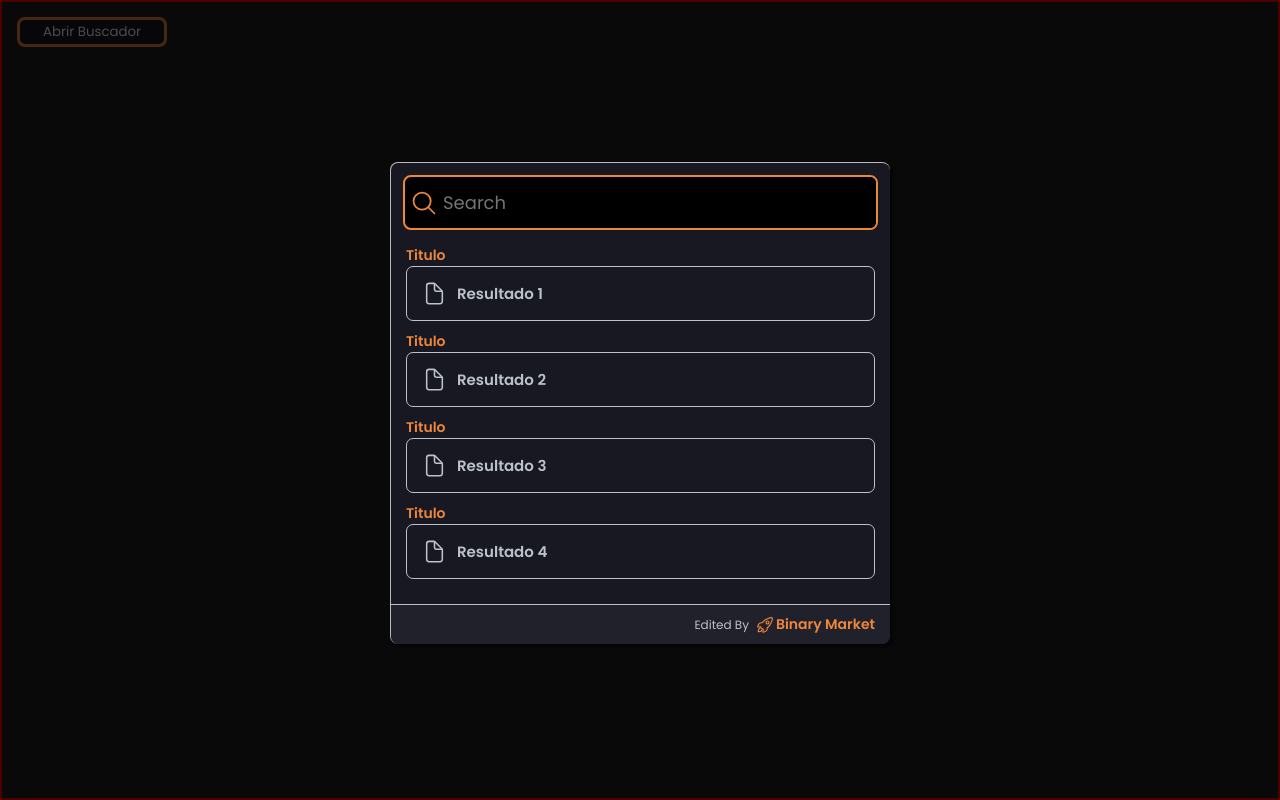
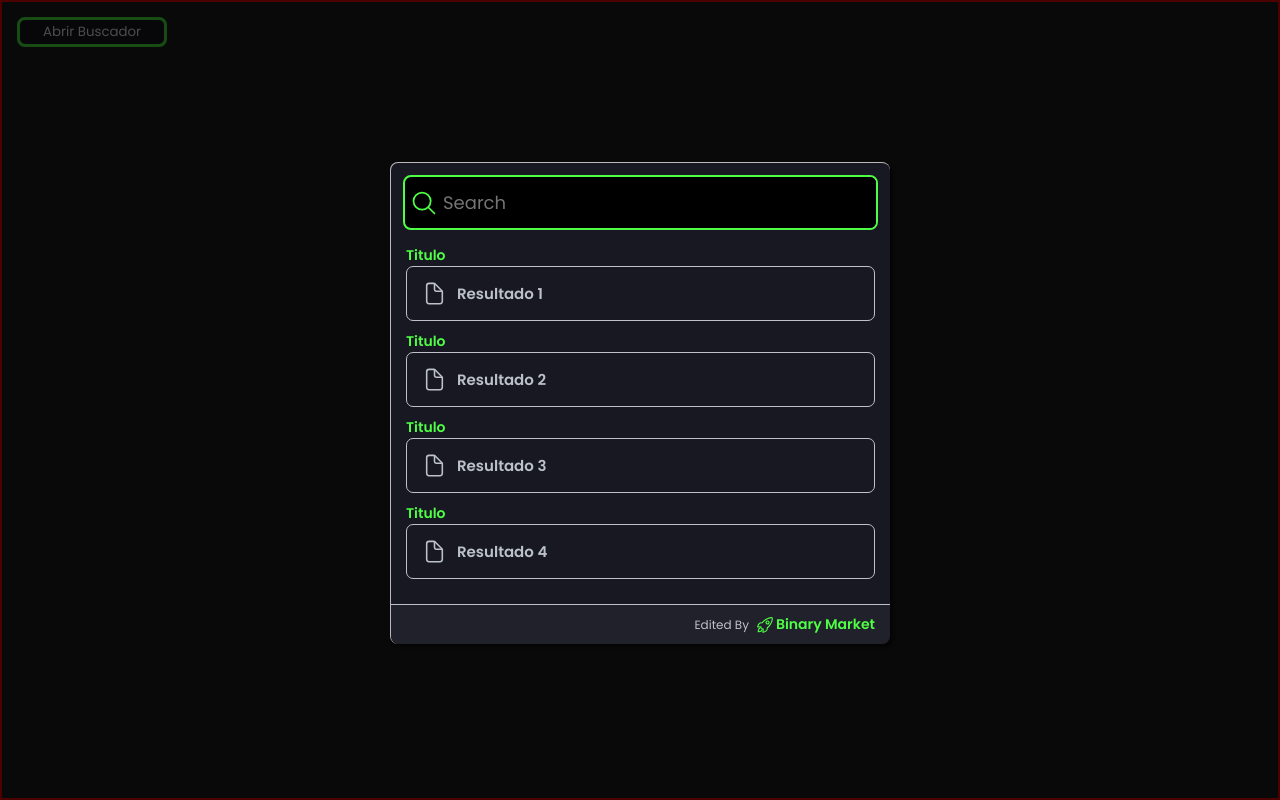
Before and after one commit to vsergiors/Buscador, a plain HTML site: page index.html in a window 1280 px wide. Drawn offline with nearby package versions, Linux system fonts and the light colour scheme.

Commit message:
Update style.css

```diff
--- a/style.css
+++ b/style.css
@@ -37,7 +37,7 @@ body{
     margin: 12px 12px 0;
 }
 .contenedor-buscador .buscador .search{
-    border: 2px solid #ed873c;
+    border: 2px solid #4eff45;
     border-radius: 8px;
     width: 100%;
     height: 100%;
@@ -51,7 +51,7 @@ body{
     min-width: 28px;
     font-size: 28px;
     margin: 0 5px;
-    color: #ed873c;
+    color: #4eff45;
 }
 .contenedor-buscador .search input{
     width: 100%;
@@ -64,7 +64,7 @@ body{
 }
 #btn-cerrar{
     font-size: 17px;
-    color: #ed873c;
+    color: #4eff45;
     margin: auto 8px;
     cursor: pointer;
     display: none;
@@ -81,7 +81,7 @@ body{
     margin: 15px;
     border-radius: 8px;
     cursor: pointer;
-    border: 3px solid #ed873c;
+    border: 3px solid #4eff45;
     background-color: #181822;
     color: white;
 }
@@ -102,7 +102,7 @@ body{
     margin-bottom: 10px;
 }
 .resultados .resultado h3{
-    color: #ed873c;
+    color: #4eff45;
     font-size: 14px;
     font-weight: 600;
 }
@@ -122,7 +122,7 @@ body{
     font-weight: 600;
 }
 .resultados .resultado a:hover{
-    background-color: #ed873c;
+    background-color: #4eff45;
     color: white;
 }
 .resultados .resultado ion-icon{
@@ -159,7 +159,7 @@ body{
     padding-right: 15px;
     font-size: 14px;
     font-weight: 600;
-    color: #ed873c;
+    color: #4eff45;
 }
 .contenedor-buscador .footer ion-icon{
     font-size: 18px;
```
